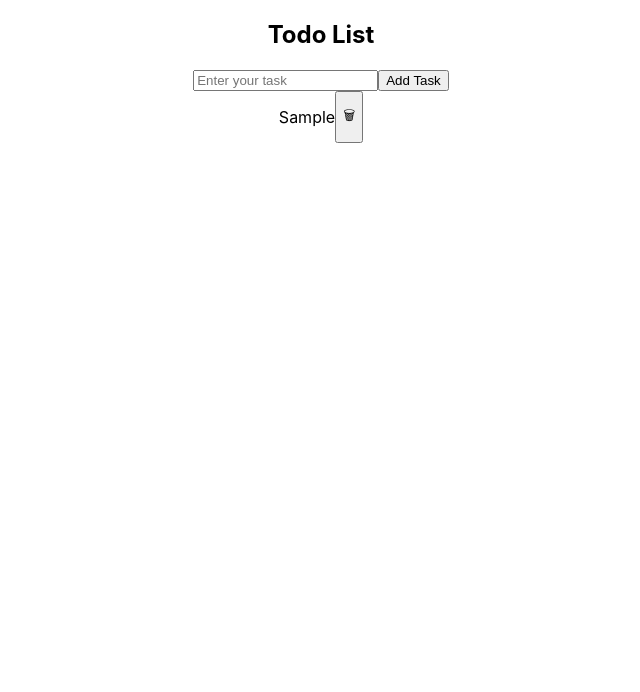
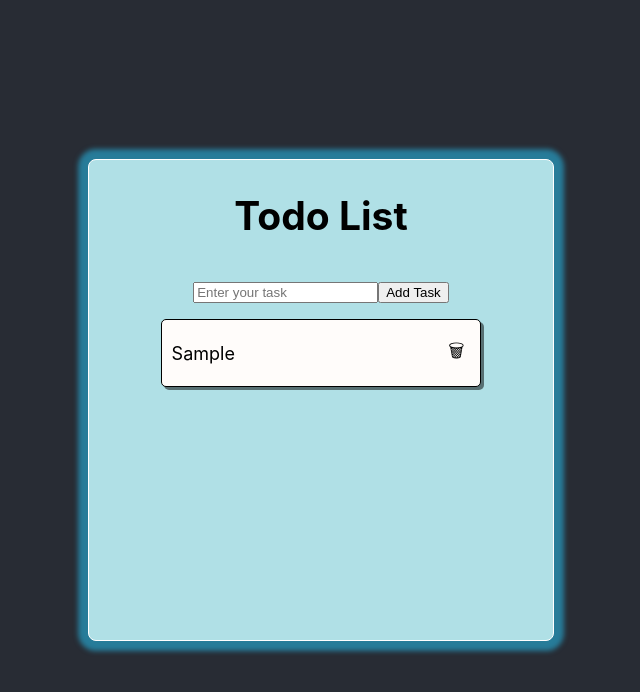
Before and after one commit to Pascha-404/todolist, a React (Create React App) app: page / in a window 1280 px wide. Both pictures are taken after typing "Sample" into the empty fields and a click on the button "Add Task". Shown: the top 692 px of the page, without its empty margins (319-959 px from the left). Built offline with nearby package versions, Linux system fonts and the light colour scheme.

Commit message:
styling for list and todo

```diff
--- a/src/App.css
+++ b/src/App.css
@@ -13,7 +13,7 @@
 	}
 }
 
-.App-header {
+.App {
 	background-color: #282c34;
 	min-height: 100vh;
 	display: flex;
--- a/src/Todo.css
+++ b/src/Todo.css
@@ -1,3 +1,21 @@
-.Todo{
-    display: flex;
+.Todo {
+	display: flex;
+	justify-content: space-between;
+	border: 1px groove black;
+	border-radius: 5px;
+	padding: 0.3rem 0.6rem;
+	box-shadow: 3px 3px rgba(0, 0, 0, 0.5);
+	background-color: rgb(255, 252, 250);
 }
+
+.Todo-data {
+	font-size: 18px;
+}
+
+.Todo-btn {
+	background-color: transparent;
+	border: none;
+	padding: none;
+	font-size: 18px;
+	cursor: pointer;
+}
--- a/src/TodoList.css
+++ b/src/TodoList.css
@@ -1,6 +1,18 @@
-.TodoList{
-    display: flex;
-    flex-direction: column;
-    justify-content: center;
-    align-items: center;
+.TodoList {
+	display: flex;
+	flex-direction: column;
+	align-items: center;
+	border: 1px solid white;
+	padding: 0 2rem;
+	background-color: powderblue;
+	color: black;
+	width: 25rem;
+	height: 30rem;
+	border-radius: 8px;
+	box-shadow: 0px 0px 5px 10px rgba(39, 198, 247, 0.521);
 }
+
+.TodoList-tasks {
+	margin-top: 1rem;
+	width: 80%;
+}
```
Lines whose indentation alone changed are shown as unchanged.
